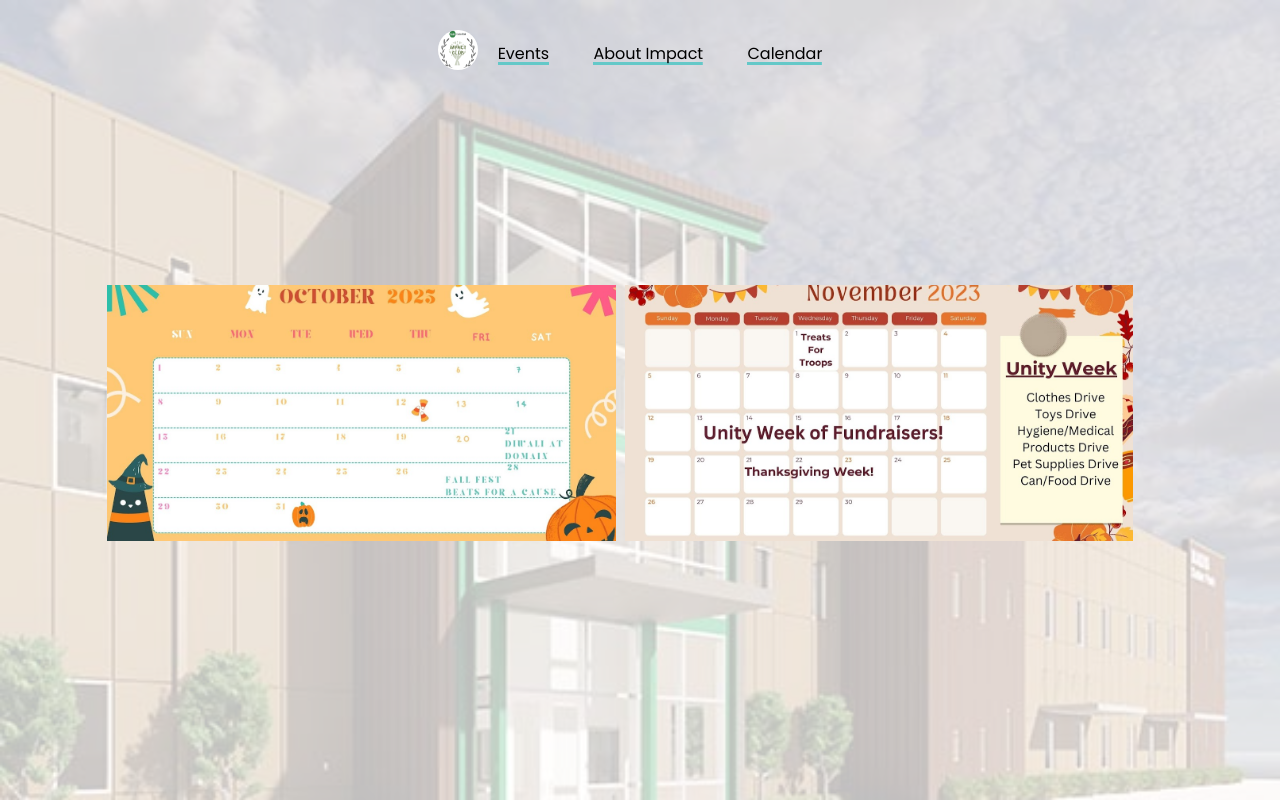
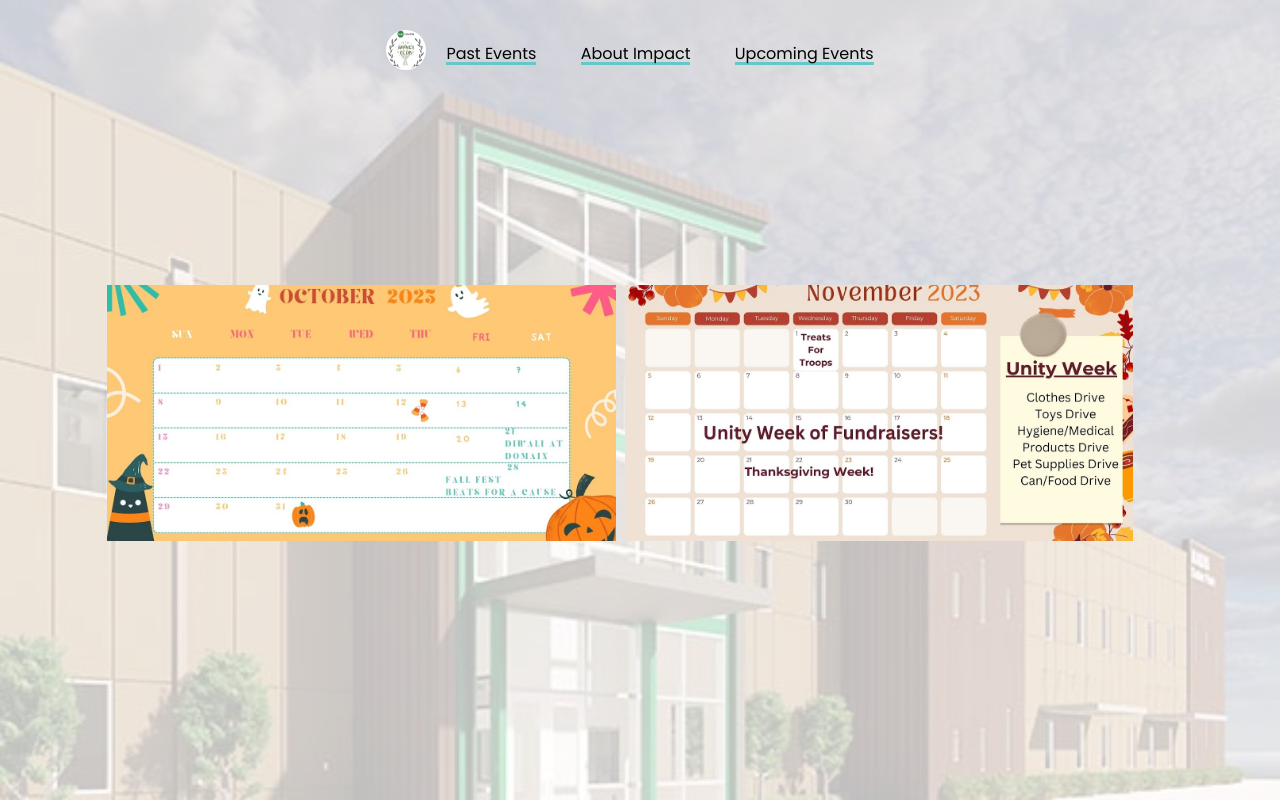
Before and after one commit to basisimpact/website, a plain HTML site: page src/calendar.html in a window 1280 px wide. Shown: the top 802 px of the page. Drawn offline with Linux system fonts and the light colour scheme.

Commit message:
Update calendar.html

```diff
--- a/src/calendar.html
+++ b/src/calendar.html
@@ -10,9 +10,9 @@
       <nav style="z-index: 9999;">
         <a href="index.html"><img src="images/Impact_Club_Logo.png" alt="BASIS Impact Logo" style="width:5vh;height:5vh;border-radius:50%;"></a>
         <ul>
-          <li><a href="events.html">Events</a></li>
+          <li><a href="events.html">Past Events</a></li>
           <li><a href="about.html">About Impact</a></li>
-          <li><a href="calendar.html">Calendar</a></li>
+          <li><a href="calendar.html">Upcoming Events</a></li>
         </ul>
       </nav>
 
```
